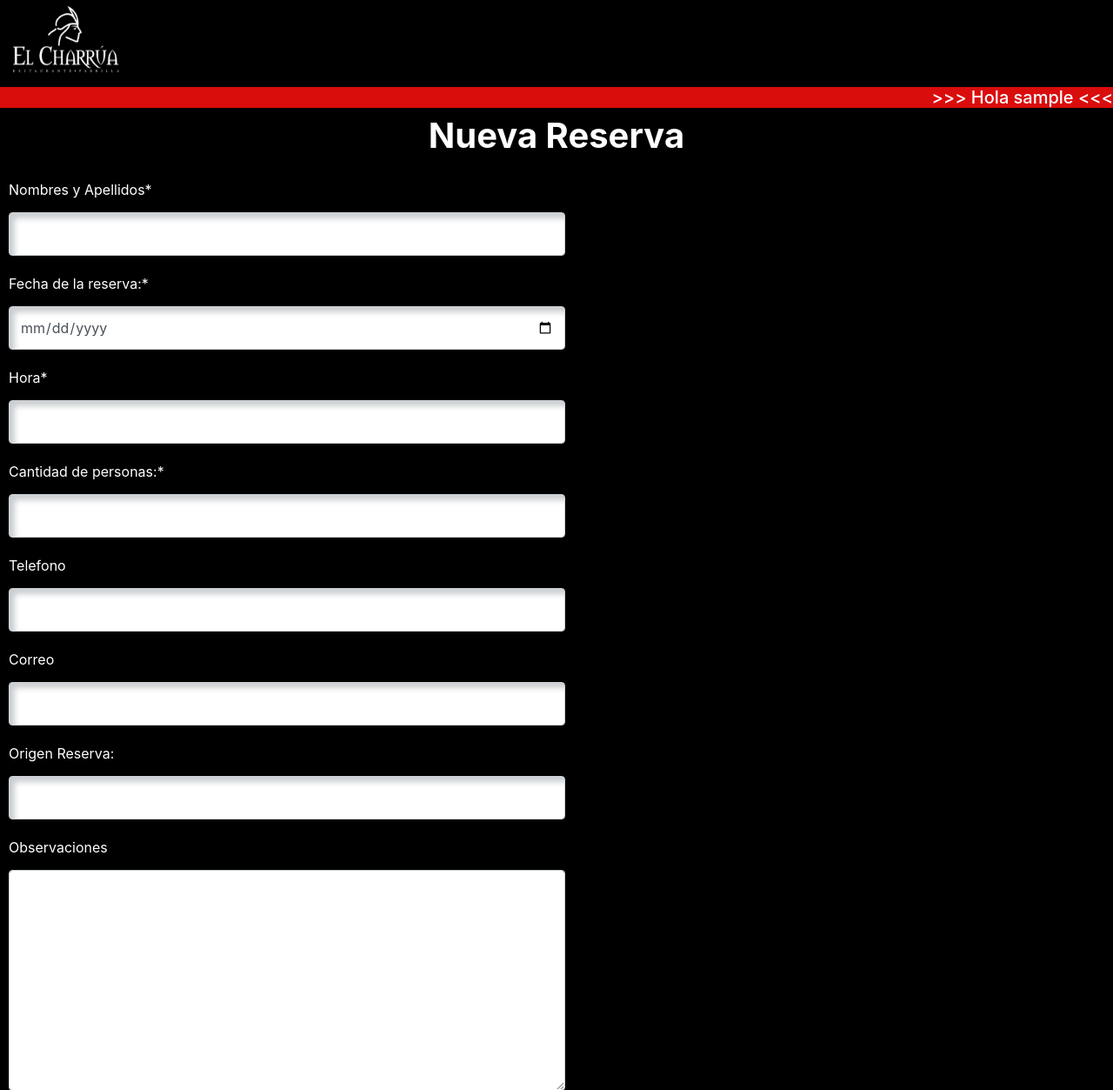
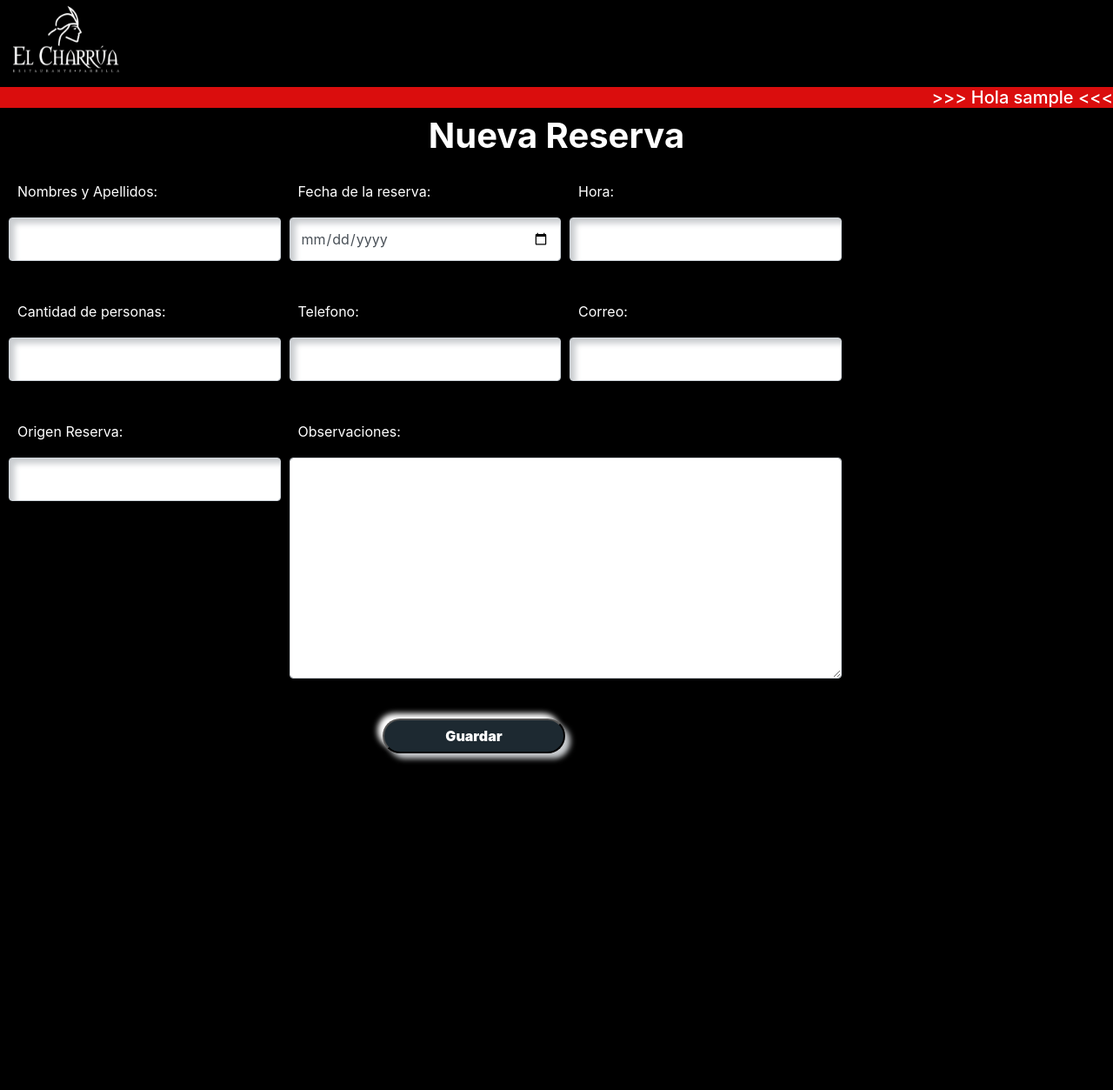
Before and after one commit to lcastillo1486/CharruaReserva, a Django app: page /nuevaReserva/ in a window 1280 px wide. Shown: the part 56-1309 px from the top of the page at 87% size. After the commit the page ends 933 px from the top, so only its background shows below. Run offline with Django 4.2, Linux system fonts and the light colour scheme; the visitor is signed in with stand-in values (Sample User, id 1); some libraries are stand-ins or nearby versions.

Commit message:
mod_nuevareserva

```diff
--- a/nuevaReserva/templates/nuevaReserva.html
+++ b/nuevaReserva/templates/nuevaReserva.html
@@ -80,7 +80,7 @@
   </div>
 
   {% load crispy_forms_tags %}
-  <div style="height:10vh;width:50vw; color: #27130c;">
+  <!-- <div style="height:10vh;width:50vw; color: #27130c;">
     <form class="form" method="POST">
       {% csrf_token %}
       {{form_reserva|crispy}}
@@ -89,7 +89,66 @@
         Guardar
       </button>
     </form>
-  </div>
+  </div> -->
+
+  <form method="post">
+    {% csrf_token %}
+    <div class="form-row">
+      <div class="form-group col-md-3">
+        <label class="campo-label">{{ form_reserva.nombre.label_tag }}</label>
+        {{ form_reserva.nombre }}
+      </div>
+
+      <div class="form-group col-md-3">
+        <label class="campo-label">{{ form_reserva.fechaReserva.label_tag }}</label>
+        {{ form_reserva.fechaReserva }}
+      </div>
+      <div class="form-group col-md-3">
+        <label class="campo-label">{{ form_reserva.hora.label_tag }}</label>
+        {{ form_reserva.hora }}
+      </div>
+    </div>
+    <div class="form-row">
+      <div class="form-group col-md-3">
+        <label class="campo-label">{{ form_reserva.cantidadPersonas.label_tag }}</label>
+        {{ form_reserva.cantidadPersonas }}
+      </div>
+        <div class="form-group col-md-3">
+          <label class="campo-label">{{ form_reserva.telefono.label_tag }}</label>
+          {{ form_reserva.telefono }}
+        </div>
+          <div class="form-group col-md-3">
+            <label class="campo-label">{{ form_reserva.emailr.label_tag }}</label>
+            {{ form_reserva.emailr }}
+          </div>
+    </div>
+    <div class="form-row">
+      <div class="form-group col-md-3">
+        <label class="campo-label">{{ form_reserva.origen_reserva.label_tag }}</label>
+        {{ form_reserva.origen_reserva }}
+      </div>
+      <div class="form-group col-md-6">
+        <label class="campo-label">{{ form_reserva.observaciones.label_tag }}</label>
+        {{ form_reserva.observaciones }}
+      </div>
+    </div>
+
+    <div class="form-row">
+      <div class="form-group col-md-4">
+
+      </div>
+      <div class="form-group col-md-4">
+        <button style="width: 50%;">
+          Guardar
+        </button>
+      </div>
+      <div class="form-group col-md-4">
+
+      </div>
+
+    </div>
+
+  </form>
 
 </body>
 {% endblock %}
```
